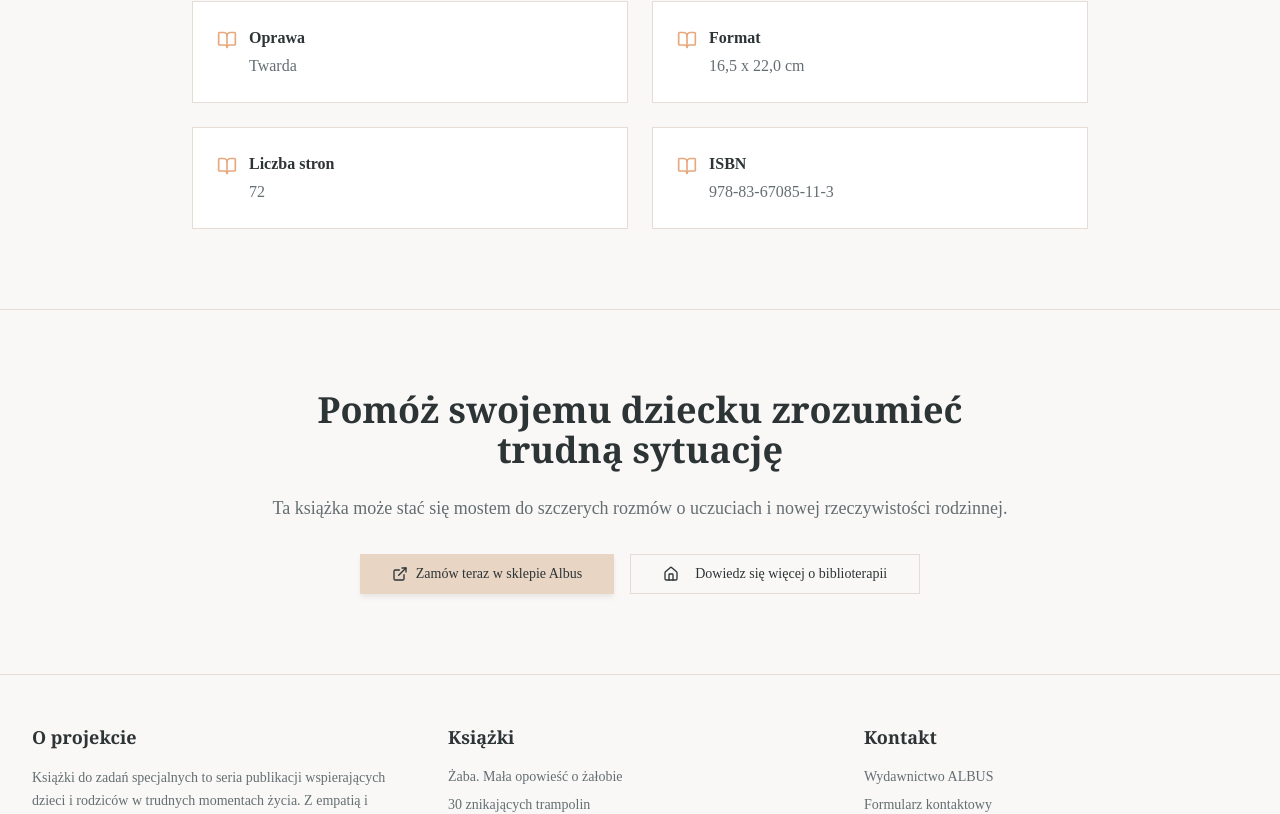
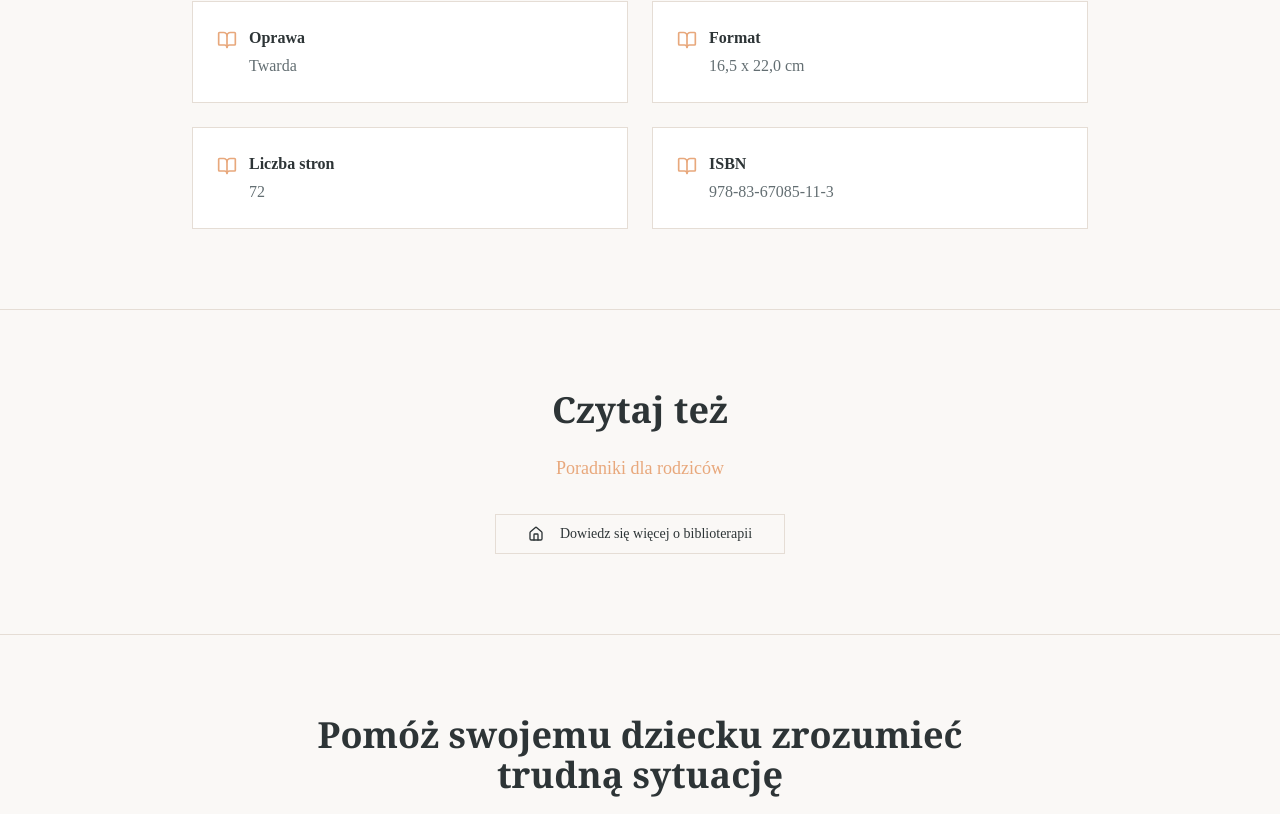
Before and after one commit to totawierzba-star/sg-8666905e-bcc0-4ab2-a8e9-61b5a6ffc3b2-1773721541, a Next.js app: page /ksiazki/czasami-szczesliwi-rodzice in a window 1280 px wide. Shown: the part 2771-3585 px from the top of the page. Built offline with nearby package versions, Linux system fonts and the light colour scheme.

Commit message:
feat(ksiazki): Add related articles section to book pages

```diff
--- a/src/pages/ksiazki/czasami-szczesliwi-rodzice.tsx
+++ b/src/pages/ksiazki/czasami-szczesliwi-rodzice.tsx
@@ -3,7 +3,7 @@ import { Layout } from "@/components/Layout";
 import { Button } from "@/components/ui/button";
 import { Card, CardContent } from "@/components/ui/card";
 import { Separator } from "@/components/ui/separator";
-import { BookOpen, Heart, Users, Home, ArrowLeft, ExternalLink } from "lucide-react";
+import { BookOpen, Heart, Users, Home, ArrowLeft, ExternalLink, ArrowRight } from "lucide-react";
 import Link from "next/link";
 import Image from "next/image";
 
@@ -268,6 +268,30 @@ export default function CzasamiSzczesliwiRodzicePage() {
 
         <Separator className="container mx-auto" />
 
+        {/* Related Article Section */}
+        <section className="container mx-auto px-4 sm:px-6 lg:px-8 py-12 md:py-20">
+          <div className="max-w-3xl mx-auto text-center">
+            <h2 className="font-serif text-3xl md:text-4xl font-bold mb-6">
+              Czytaj też
+            </h2>
+            <p className="text-lg text-muted-foreground mb-8">
+              <Link href="/artykuly/poradniki-dla-rodzicow">
+                <a className="text-accent">Poradniki dla rodziców</a>
+              </Link>
+            </p>
+            <div className="flex flex-wrap gap-4 justify-center">
+              <Button asChild variant="outline" size="lg">
+                <Link href="/artykuly/poradniki-dla-rodzicow">
+                  <Home className="mr-2 h-5 w-5" />
+                  Dowiedz się więcej o biblioterapii
+                </Link>
+              </Button>
+            </div>
+          </div>
+        </section>
+
+        <Separator className="container mx-auto" />
+
         {/* CTA Section */}
         <section className="container mx-auto px-4 sm:px-6 lg:px-8 py-12 md:py-20">
           <div className="max-w-3xl mx-auto text-center">
--- a/src/pages/ksiazki/nie-znajdziesz-mnie.tsx
+++ b/src/pages/ksiazki/nie-znajdziesz-mnie.tsx
@@ -3,7 +3,7 @@ import { Layout } from "@/components/Layout";
 import { Button } from "@/components/ui/button";
 import { Card, CardContent } from "@/components/ui/card";
 import { Separator } from "@/components/ui/separator";
-import { BookOpen, Heart, Users, Lightbulb, ArrowLeft, ExternalLink } from "lucide-react";
+import { BookOpen, Heart, Users, Lightbulb, ArrowLeft, ExternalLink, ArrowRight } from "lucide-react";
 import Link from "next/link";
 import Image from "next/image";
 
--- a/src/pages/ksiazki/zaba.tsx
+++ b/src/pages/ksiazki/zaba.tsx
@@ -6,6 +6,7 @@ import { Badge } from "@/components/ui/badge";
 import { Separator } from "@/components/ui/separator";
 import { BookOpen, Heart, Users, ShoppingCart } from "lucide-react";
 import Image from "next/image";
+import Link from "next/link";
 
 export default function ZabaPage() {
   const bookImages = [
@@ -264,6 +265,24 @@ export default function ZabaPage() {
           </div>
         </section>
 
+        {/* Related Article Section */}
+        <section className="container mx-auto px-4 py-12 md:py-16">
+          <div className="max-w-4xl mx-auto space-y-6">
+            <h2 className="text-3xl md:text-4xl font-bold">Czytaj więcej</h2>
+            <p className="text-lg text-muted-foreground max-w-2xl mx-auto">
+              Odkryj, jak pomóc dziecku zrozumieć i radzić sobie ze stratą bliskiej osoby.
+            </p>
+            <div className="flex flex-wrap justify-center gap-4">
+              <Button size="lg" variant="outline" asChild>
+                <a href="https://www.albus.pl/artykuly/psychologia-dzieci/poradniki/poradnik-dla-rodzicow-z-rodziny-zalobnej" target="_blank" rel="noopener noreferrer">
+                  <BookOpen className="w-4 h-4" />
+                  Poradnik dla rodziców
+                </a>
+              </Button>
+            </div>
+          </div>
+        </section>
+
         {/* CTA Section */}
         <section className="container mx-auto px-4 py-12 md:py-16">
           <div className="max-w-4xl mx-auto text-center space-y-6">
```
